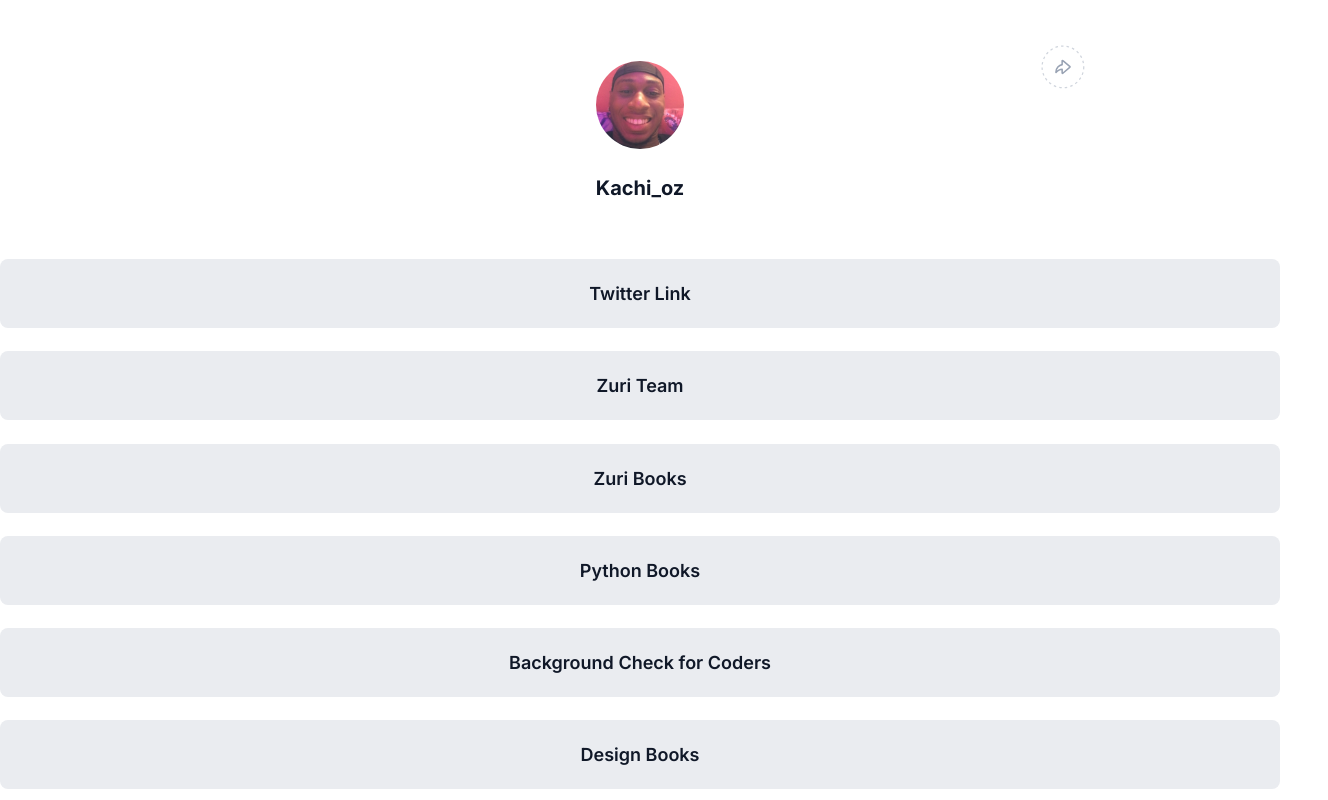
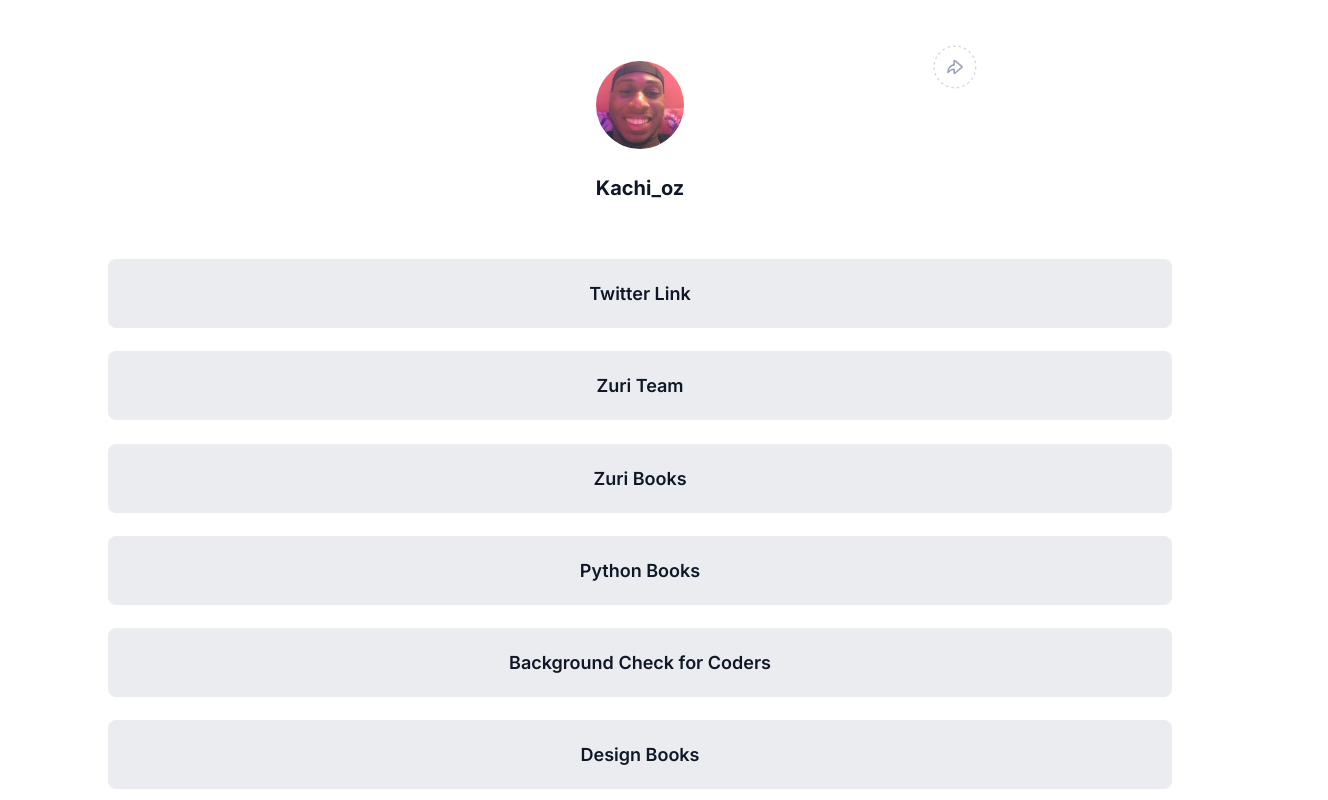
Before and after one commit to astrokachi/stage-one-, a React (Create React App) app: page / in a window 1280 px wide. Shown: the top 800 px of the page, 1328 px wide, since content can reach past the window. Built offline with nearby package versions, Linux system fonts and the light colour scheme.

Commit message:
made changes to home component

```diff
--- a/src/pages/Home.js
+++ b/src/pages/Home.js
@@ -31,7 +31,7 @@
     };
   }, []);
   return (
-    <div>
+    <div className="home">
       <div
         className="shareImg__con"
         onMouseEnter={() => setIsHover(true)}
```
